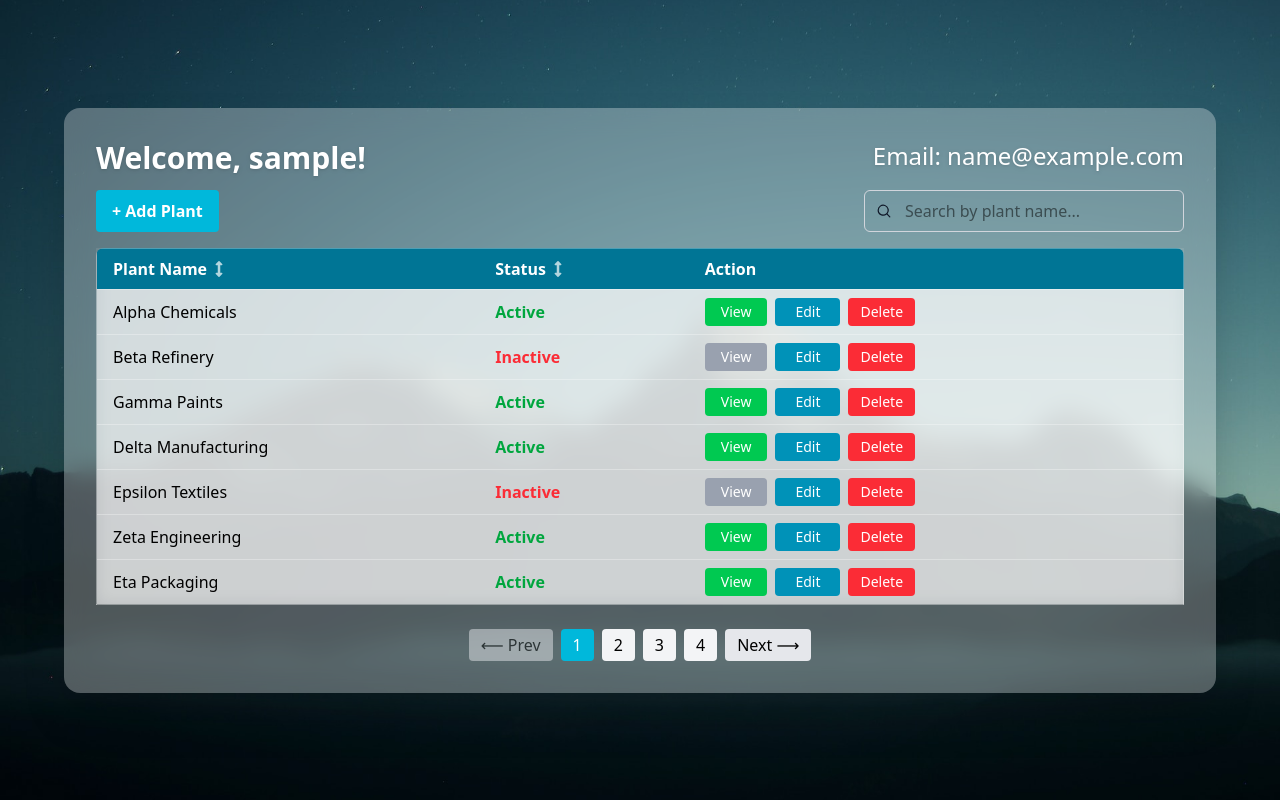
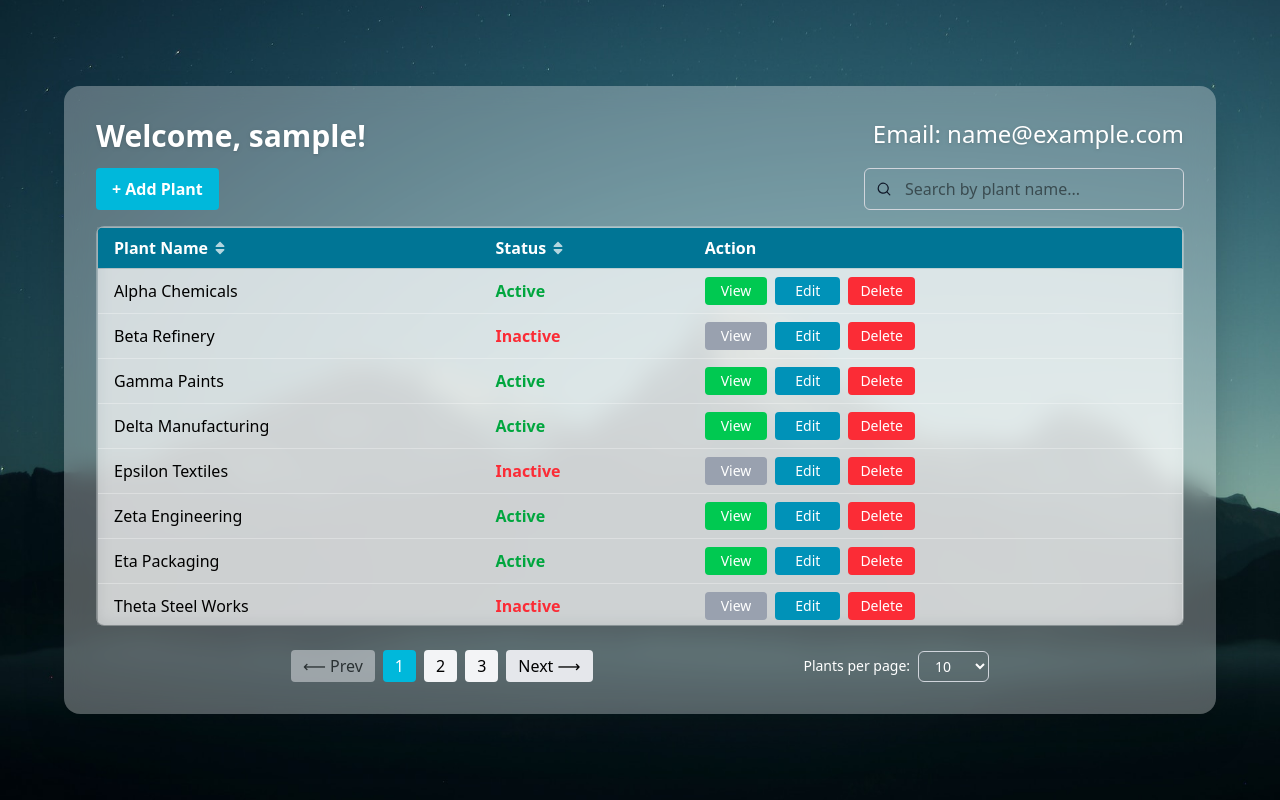
Before and after one commit to Manas2004WB/BatchOPT, a React (Vite) app: page /dashboard in a window 1280 px wide. Built offline with nearby package versions, Linux system fonts and the light colour scheme; sample sign-in values are in the browser's storage.

Commit message:
before pageDetails

```diff
--- a/src/Pages/Dashboard.jsx
+++ b/src/Pages/Dashboard.jsx
@@ -7,7 +7,7 @@ import SearchBar from "../components/SearchBar";
 import Pagination from "../components/Pagination";
 import _ from "lodash";
 import { useNavigate } from "react-router-dom";
-import { FaArrowsAltV, FaSortUp, FaSortDown } from "react-icons/fa";
+import { FaArrowsAltV, FaSortUp, FaSortDown, FaSort } from "react-icons/fa";
 
 const Dashboard = ({ user }) => {
   const [plantList, setPlantList] = useState(initialPlants);
@@ -18,8 +18,8 @@ const Dashboard = ({ user }) => {
   const [debouncedQuery, setDebouncedQuery] = useState("");
   const [currentPage, setCurrentPage] = useState(1);
   const [sortConfig, setSortConfig] = useState({ key: null, direction: "asc" });
+  const [plantPerPage, setPlantPerPage] = useState(10);
 
-  const plantsPerPage = 7;
   const navigate = useNavigate();
 
   useEffect(() => {
@@ -56,10 +56,10 @@ const Dashboard = ({ user }) => {
     return sorted;
   }, [filteredPlants, sortConfig]);
 
-  const indexOfLast = currentPage * plantsPerPage;
-  const indexOfFirst = indexOfLast - plantsPerPage;
+  const indexOfLast = currentPage * plantPerPage;
+  const indexOfFirst = indexOfLast - plantPerPage;
   const currentPlants = sortedPlants.slice(indexOfFirst, indexOfLast);
-  const totalPages = Math.ceil(filteredPlants.length / plantsPerPage);
+  const totalPages = Math.ceil(filteredPlants.length / plantPerPage);
 
   const handleAddPlant = (newPlant) => {
     const nextId =
@@ -118,6 +118,7 @@ const Dashboard = ({ user }) => {
           >
             + Add Plant
           </button>
+
           <SearchBar
             query={searchQuery}
             setQuery={setSearchQuery}
@@ -147,9 +148,9 @@ const Dashboard = ({ user }) => {
           </div>
         )}
 
-        <div className="overflow-x-auto rounded-lg min-h-[400px] overflow-auto">
+        <div className="overflow-x-auto rounded-lg max-h-[400px] overflow-y-auto border border-white/30">
           <table className="min-w-full text-left border border-white/30 backdrop-blur">
-            <thead className="bg-cyan-700 text-white">
+            <thead className="bg-cyan-700 text-white sticky top-0 z-10">
               <tr>
                 <th
                   className="px-4 py-2 cursor-pointer"
@@ -164,7 +165,7 @@ const Dashboard = ({ user }) => {
                         <FaSortDown />
                       )
                     ) : (
-                      <FaArrowsAltV className="text-white/70" />
+                      <FaSort className="text-white/70" />
                     )}
                   </div>
                 </th>
@@ -181,7 +182,7 @@ const Dashboard = ({ user }) => {
                         <FaSortDown />
                       )
                     ) : (
-                      <FaArrowsAltV className="text-white/70" />
+                      <FaSort className="text-white/70" />
                     )}
                   </div>
                 </th>
@@ -245,11 +246,7 @@ const Dashboard = ({ user }) => {
               ))}
             </tbody>
           </table>
-          <Pagination
-            currentPage={currentPage}
-            totalPages={totalPages}
-            onPageChange={(page) => setCurrentPage(page)}
-          />
+
           {showUpdateModal && (
             <div className="fixed inset-0 bg-black/40 backdrop-blur-sm flex items-center justify-center z-50">
               <div className="bg-white rounded-xl p-6 shadow-lg w-full max-w-md relative">
@@ -273,6 +270,13 @@ const Dashboard = ({ user }) => {
             </div>
           )}
         </div>
+        <Pagination
+          currentPage={currentPage}
+          totalPages={totalPages}
+          onPageChange={(page) => setCurrentPage(page)}
+          plantPerPage={plantPerPage}
+          setPlantPerPage={setPlantPerPage}
+        />
       </div>
     </div>
   );
--- a/src/components/Pagination.jsx
+++ b/src/components/Pagination.jsx
@@ -1,10 +1,18 @@
 import React from "react";
 
-const Pagination = ({ currentPage, totalPages, onPageChange }) => {
+const Pagination = ({
+  currentPage,
+  totalPages,
+  onPageChange,
+  plantPerPage,
+  setPlantPerPage,
+}) => {
   const pageNumbers = Array.from({ length: totalPages }, (_, i) => i + 1);
 
   return (
-    <div className="flex justify-center space-x-2 mt-6">
+    <div className="flex justify-evenly items-center mt-6 flex-wrap gap-4">
+      {/* Left: Pagination Buttons */}
+      <div className="flex space-x-2">
         <button
           onClick={() => onPageChange(currentPage - 1)}
           disabled={currentPage === 1}
@@ -35,6 +43,30 @@ const Pagination = ({ currentPage, totalPages, onPageChange }) => {
           Next ⟶
         </button>
       </div>
+
+      {/* Right: Plants per page selector */}
+      <div className="flex items-center gap-2 text-sm">
+        <label htmlFor="plantPerPage" className="text-white whitespace-nowrap">
+          Plants per page:
+        </label>
+        <select
+          id="plantPerPage"
+          value={plantPerPage}
+          onChange={(e) => {
+            const val = Number(e.target.value);
+            setPlantPerPage(val);
+            onPageChange(1); // Reset to page 1
+          }}
+          className="border text-white border-gray-300 rounded-md px-3 py-1 focus:outline-none focus:ring-2 focus:ring-cyan-500"
+        >
+          {[10, 20, 50, 100].map((option) => (
+            <option key={option} value={option} className="text-black">
+              {option}
+            </option>
+          ))}
+        </select>
+      </div>
+    </div>
   );
 };
 
```
Lines whose indentation alone changed are shown as unchanged.
